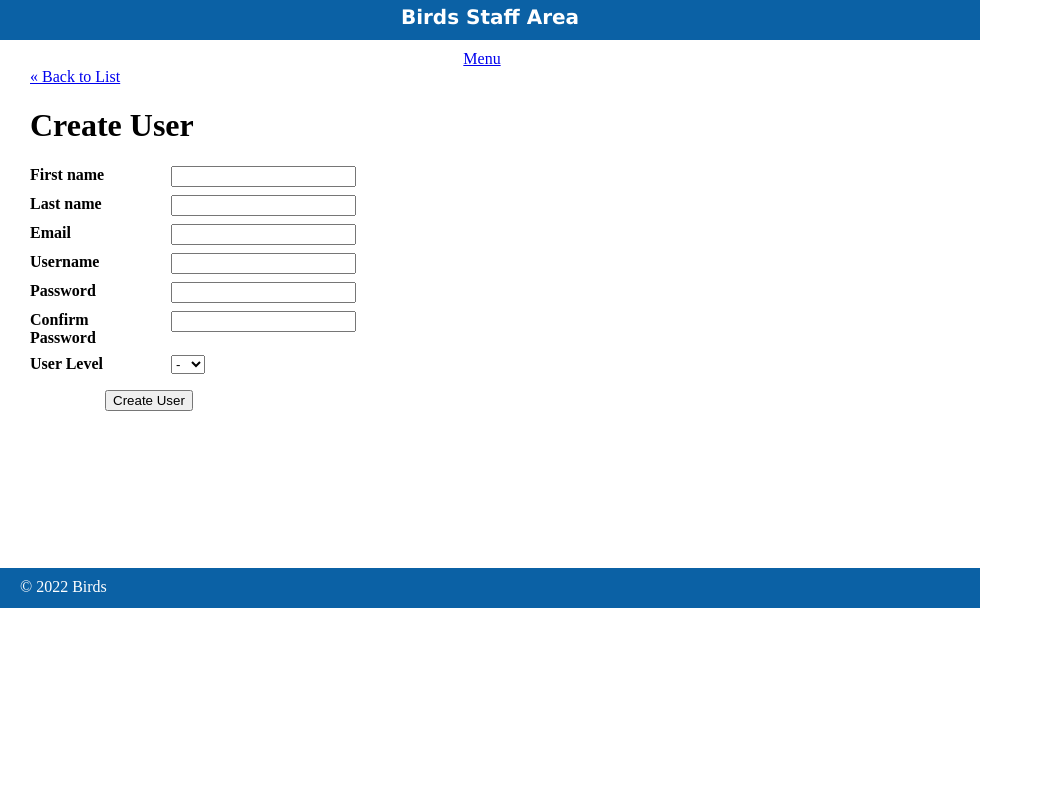
After one commit to CCobelli/web250, a PHP site: page /asgn09/public/staff/admins/new.php in a window 1280 px wide. The commit adds this page. Shown: the top 808 px of the page, without its empty margins (0-1043 px from the left). Run offline with PHP 8.4, Linux system fonts and the light colour scheme.

```diff
--- a/asgn09/private/classes/databaseobject.class.php
+++ b/asgn09/private/classes/databaseobject.class.php
@@ -6,7 +6,7 @@ class DatabaseObject {
   static protected $table_name = "";
   static protected $columns = [];
   public $errors = [];
-  static public $db_columns = ['id', 'common_name', 'habitat', 'food', 'backyard_tips', 'conservation_id'];
+  static protected $db_columns = ['id', 'common_name', 'habitat', 'food', 'backyard_tips', 'conservation_id'];
 
 
   static public function set_database($database) {
--- /dev/null
+++ b/asgn09/private/classes/user.class.php
@@ -0,0 +1,105 @@
+<?php
+
+class User extends DatabaseObject {
+
+  static protected $table_name = "admins";
+  static protected $db_columns = ['id', 'first_name', 'last_name', 'email', 'username', 'hashed_password', 'user_level'];
+
+  public $id;
+  public $first_name;
+  public $last_name;
+  public $email;
+  public $username;
+  protected $hashed_password;
+  public $password;
+  public $confirm_password;
+  protected $password_required = true;
+  public $user_level;
+
+  public function __construct($args=[]) {
+    $this->first_name = $args['first_name'] ?? '';
+    $this->last_name = $args['last_name'] ?? '';
+    $this->email = $args['email'] ?? '';
+    $this->username = $args['username'] ?? '';
+    $this->password = $args['password'] ?? '';
+    $this->confirm_password = $args['confirm_password'] ?? '';
+  }
+
+  public function full_name() {
+    return $this->first_name . " " . $this->last_name;
+  }
+
+  protected function set_hashed_password() {
+    $this->hashed_password = password_hash($this->password, PASSWORD_BCRYPT);
+  }
+
+  protected function create(){
+    $this->set_hashed_password();
+    return parent::create();
+  }
+
+  protected function update() {
+    if($this->password != '') {
+      $this->set_hashed_password();
+    } else {
+      $this->password_required = false;
+    }
+    return parent::update();
+  }
+
+  protected function validate() {
+    $this->errors = [];
+
+    if(is_blank($this->first_name)) {
+      $this->errors[] = "First name cannot be blank.";
+    } elseif (!has_length($this->first_name, array('min' => 2, 'max' => 255))) {
+      $this->errors[] = "First name must be between 2 and 255 characters.";
+    }
+
+    if(is_blank($this->last_name)) {
+      $this->errors[] = "Last name cannot be blank.";
+    } elseif (!has_length($this->last_name, array('min' => 2, 'max' => 255))) {
+      $this->errors[] = "Last name must be between 2 and 255 characters.";
+    }
+
+    if(is_blank($this->email)) {
+      $this->errors[] = "Email cannot be blank.";
+    } elseif (!has_length($this->email, array('max' => 255))) {
+      $this->errors[] = "Last name must be less than 255 characters.";
+    } elseif (!has_valid_email_format($this->email)) {
+      $this->errors[] = "Email must be a valid format.";
+    }
+
+    if(is_blank($this->username)) {
+      $this->errors[] = "Username cannot be blank.";
+    } elseif (!has_length($this->username, array('min' => 8, 'max' => 255))) {
+      $this->errors[] = "Username must be between 8 and 255 characters.";
+    }
+    if($this->password_required) {
+      if(is_blank($this->password)) {
+        $this->errors[] = "Password cannot be blank.";
+      } elseif (!has_length($this->password, array('min' => 12))) {
+        $this->errors[] = "Password must contain 12 or more characters";
+      } elseif (!preg_match('/[A-Z]/', $this->password)) {
+        $this->errors[] = "Password must contain at least 1 uppercase letter";
+      } elseif (!preg_match('/[a-z]/', $this->password)) {
+        $this->errors[] = "Password must contain at least 1 lowercase letter";
+      } elseif (!preg_match('/[0-9]/', $this->password)) {
+        $this->errors[] = "Password must contain at least 1 number";
+      } elseif (!preg_match('/[^A-Za-z0-9\s]/', $this->password)) {
+        $this->errors[] = "Password must contain at least 1 symbol";
+      }
+    }
+
+    if(is_blank($this->confirm_password)) {
+      $this->errors[] = "Confirm password cannot be blank.";
+    } elseif ($this->password !== $this->confirm_password) {
+      $this->errors[] = "Password and confirm password must match.";
+    }
+
+    return $this->errors;
+  }
+
+}
+
+?>
--- /dev/null
+++ b/asgn09/private/shared/public_copyright_disclaimer.php
@@ -0,0 +1,3 @@
+<p>Copyright <?php echo date('Y'); ?>, BIRDS!!</p>
+
+<p>This is a fictitious company created by ME, solely for that sweet sweet degree</p>
--- /dev/null
+++ b/asgn09/public/staff/admins/form_fields.php
@@ -0,0 +1,42 @@
+<?php
+// prevents this code from being loaded directly in the browser
+// or without first setting the necessary object
+if(!isset($user)) {
+  redirect_to(url_for('/staff/admins/index.php'));
+}
+?>
+
+<dl>
+  <dt>First name</dt>
+  <dd><input type="text" name="user[first_name]" value="<?php echo h($user->first_name); ?>" /></dd>
+</dl>
+
+<dl>
+  <dt>Last name</dt>
+  <dd><input type="text" name="user[last_name]" value="<?php echo h($user->last_name); ?>" /></dd>
+</dl>
+
+<dl>
+  <dt>Email</dt>
+  <dd><input type="text" name="user[email]" value="<?php echo h($user->email); ?>" /></dd>
+</dl>
+
+<dl>
+  <dt>Username</dt>
+  <dd><input type="text" name="user[username]" value="<?php echo h($user->username); ?>" /></dd>
+</dl>
+
+<dl>
+  <dt>Password</dt>
+  <dd><input type="password" name="user[password]" value="" /></dd>
+</dl>
+
+<dl>
+  <dt>Confirm Password</dt>
+  <dd><input type="password" name="user[confirm_password]" value="" /></dd>
+</dl>
+
+<dl>
+  <dt>User Level</dt>
+  <dd><select name="level" id="level"><option value="">-</option><option value="admin">a</option><option value="member">m</option></select></dd>
+</dl>
--- /dev/null
+++ b/asgn09/public/staff/admins/new.php
@@ -0,0 +1,52 @@
+<?php
+
+require_once('../../../private/initialize.php');
+
+if(is_post_request()) {
+
+  // Create record using post parameters
+  $args = $_POST['user'];
+  $user = new User($args);
+  $result = $user->save();
+
+  if($result === true) {
+    $new_id = $user->id;
+    $_SESSION['message'] = 'The user was created successfully.';
+    redirect_to(url_for('/staff/admins/show.php?id=' . $new_id));
+  } else {
+    // show errors
+  }
+
+} else {
+  // display the form
+  $user = new User;
+}
+
+?>
+
+<?php $page_title = 'Create User'; ?>
+<?php include(SHARED_PATH . '/staff_header.php'); ?>
+
+<div id="content">
+
+  <a class="back-link" href="<?php echo url_for('/staff/admins/index.php'); ?>">&laquo; Back to List</a>
+
+  <div class="admin new">
+    <h1>Create User</h1>
+
+    <?php echo display_errors($user->errors); ?>
+
+    <form action="<?php echo url_for('/staff/admins/new.php'); ?>" method="post">
+
+      <?php include('form_fields.php'); ?>
+
+      <div id="operations">
+        <input type="submit" value="Create User" />
+      </div>
+    </form>
+
+  </div>
+
+</div>
+
+<?php include(SHARED_PATH . '/staff_footer.php'); ?>
--- a/asgn09/public/staff/index.php
+++ b/asgn09/public/staff/index.php
@@ -8,6 +8,7 @@
     <h2>Main Menu</h2>
     <ul>
       <li><a href="<?php echo url_for('/staff/birds/index.php'); ?>">Birds</a></li>
+      <li><a href="<?php echo url_for('/staff/admins/index.php'); ?>">Admins</a></li>
     </ul>
   </div>
 
```
Also changed, not shown: asgn09/public/bird.php (+6 -8 lines), asgn09/public/staff/admins/delete.php (added, +48 -0 lines), asgn09/public/staff/admins/edit.php (added, +61 -0 lines), asgn09/public/staff/admins/index.php (added, +51 -0 lines), asgn09/public/staff/admins/show.php (added, +43 -0 lines).
